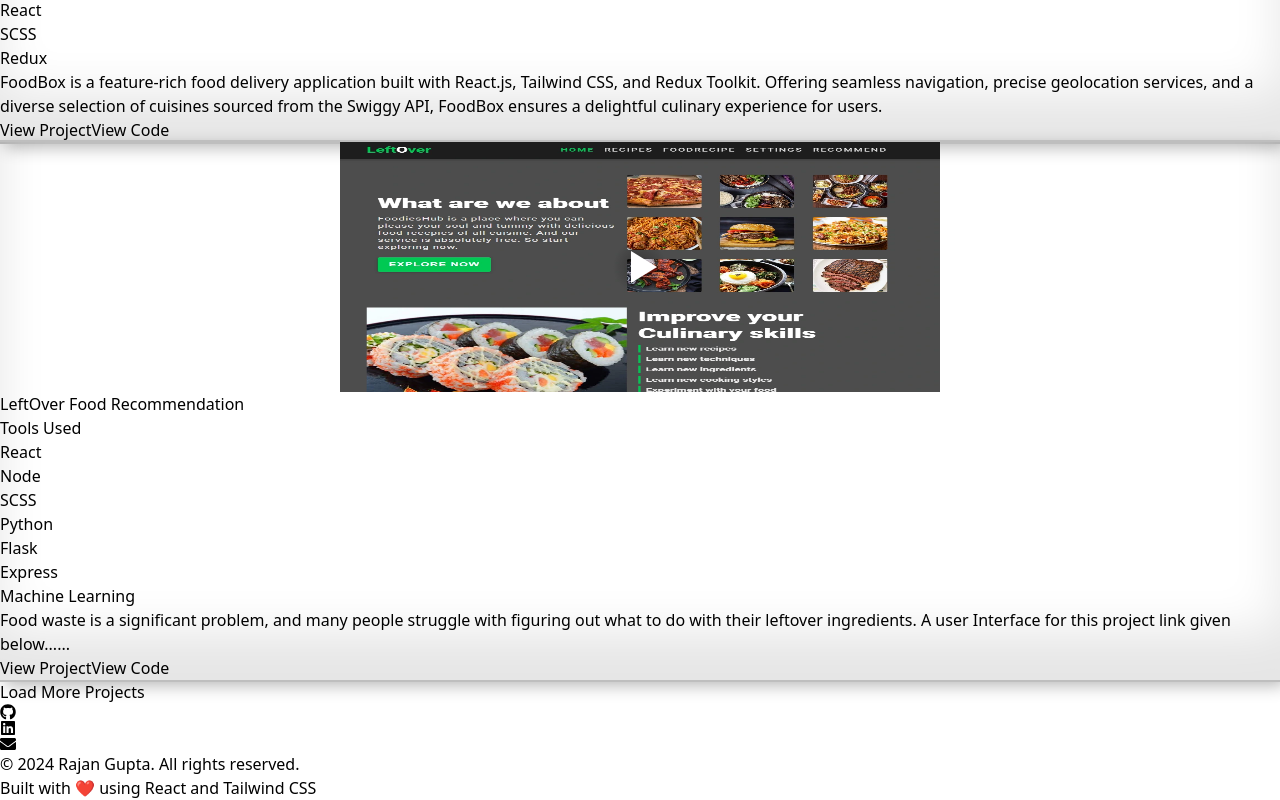
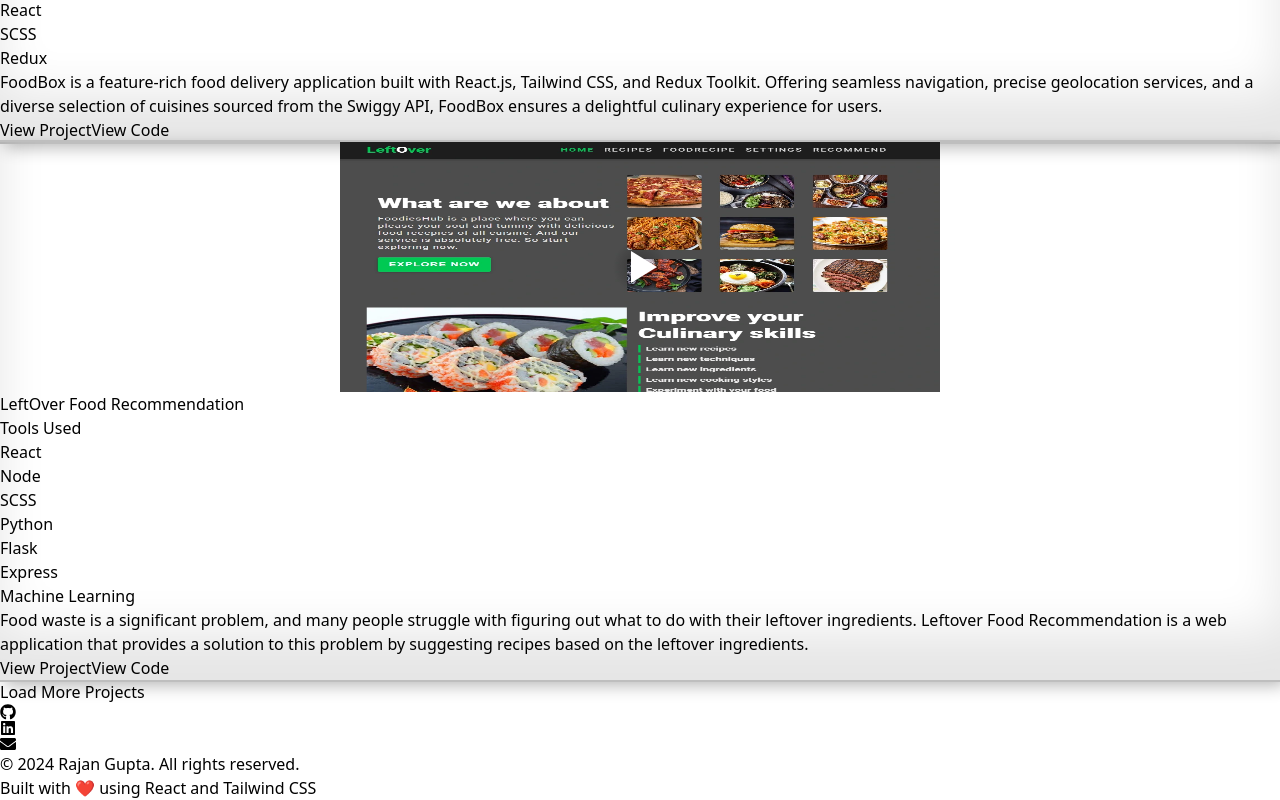
Before and after one commit to Rajan21252125/Portfolio, a React (Vite) app: page / in a window 1280 px wide. Shown: the part 8769-9569 px from the top of the page. Built offline with nearby package versions, Linux system fonts and the light colour scheme.

Commit message:
change the project url

```diff
--- a/src/component/Project.jsx
+++ b/src/component/Project.jsx
@@ -22,8 +22,8 @@ export default function Project() {
       image: "Project1.webp",
       tools: ["React", "Node", "SCSS", "Python", "Flask", "Express", "Machine Learning"],
       description:
-        "Food waste is a significant problem, and many people struggle with figuring out what to do with their leftover ingredients. A user Interface for this project link given below......",
-      projectUrl: "https://leftover-strangers.netlify.app/",
+        "Food waste is a significant problem, and many people struggle with figuring out what to do with their leftover ingredients. Leftover Food Recommendation is a web application that provides a solution to this problem by suggesting recipes based on the leftover ingredients.",
+      projectUrl: "https://indian-left-over.vercel.app/",
       githubUrl: "https://github.com/Rajan21252125/LeftOver",
     },
 
```
